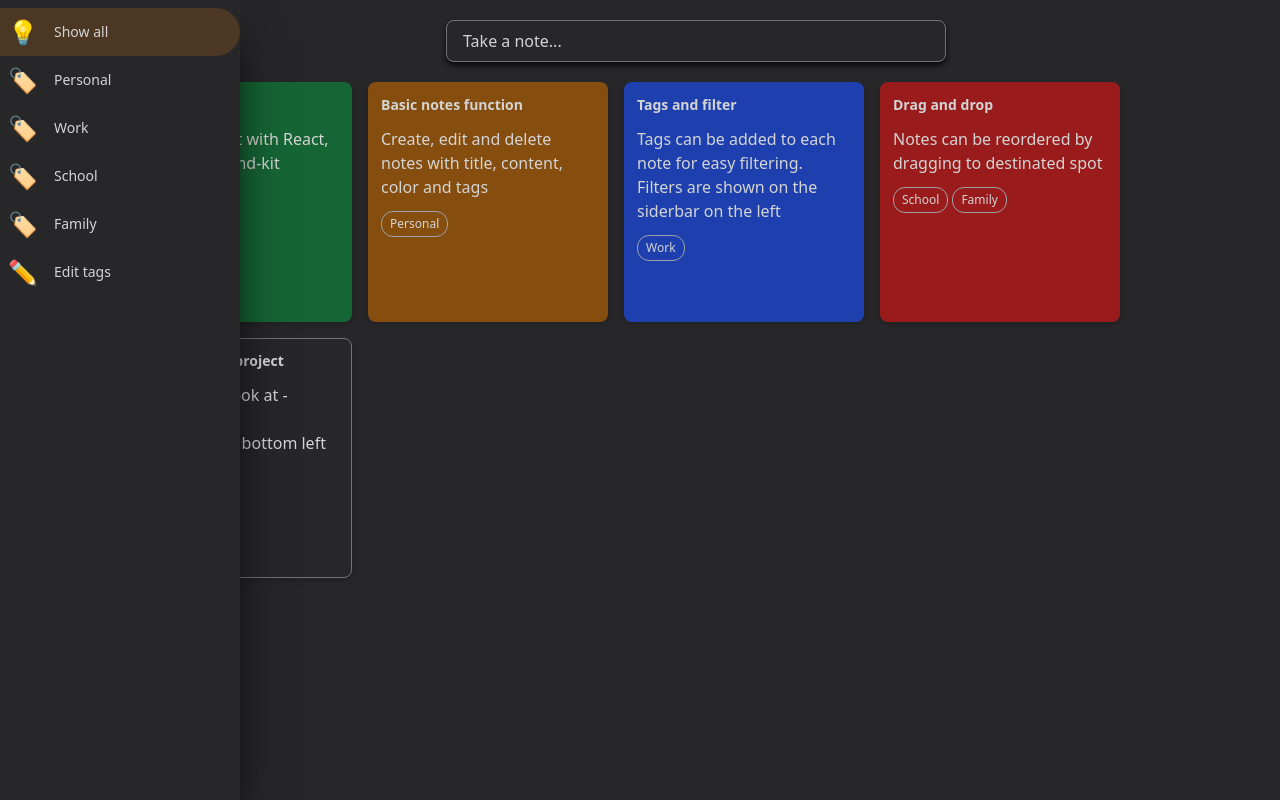
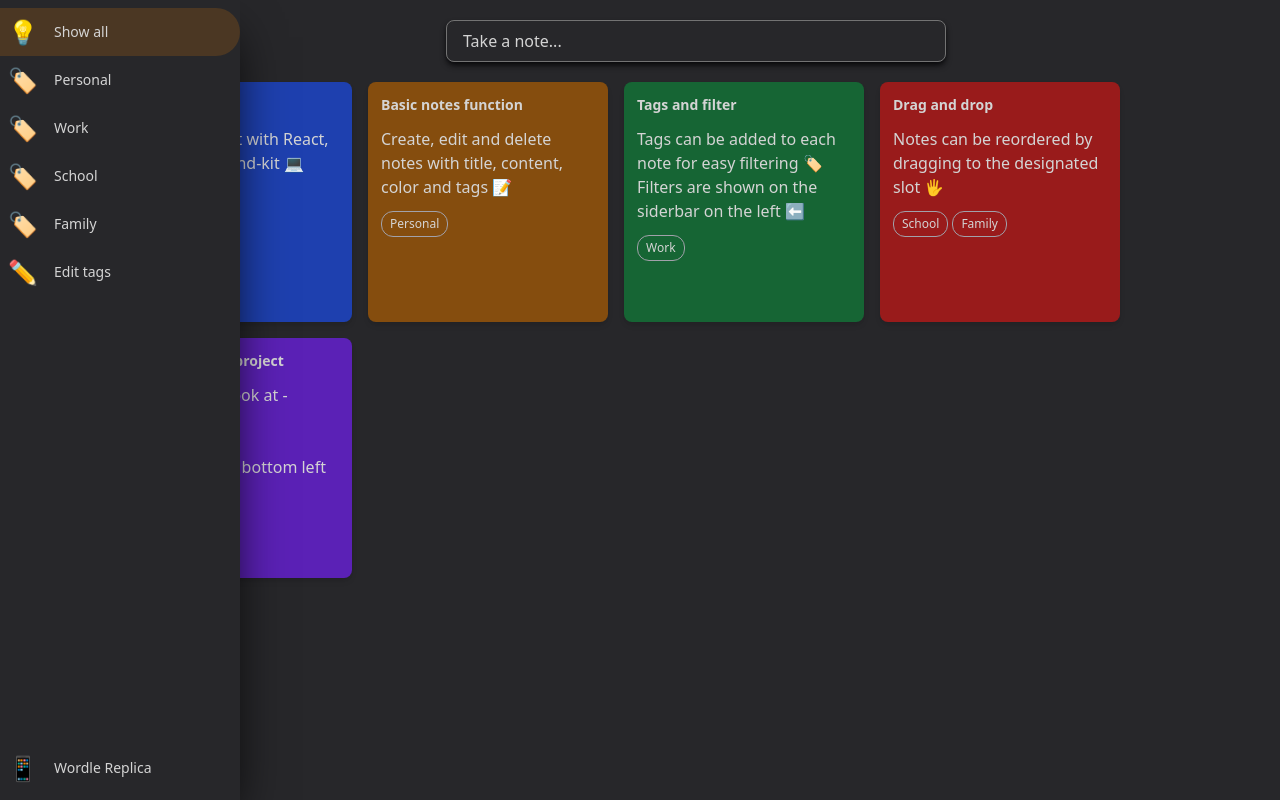
Before and after one commit to Michael-Chan-1992/notes_code, a React (Vite) app: page / in a window 1280 px wide. Built offline with nearby package versions, Linux system fonts and the light colour scheme.

Commit message:
added wordle link and minor text change

```diff
--- a/src/component/entry/ColorPicker.jsx
+++ b/src/component/entry/ColorPicker.jsx
@@ -9,7 +9,7 @@ export const COLORS = {
   yellow: "bg-yellow-800",
   green: "bg-green-800",
   blue: "bg-blue-800",
-  voilet: "bg-violet-800",
+  violet: "bg-violet-800",
   purple: "bg-purple-800",
 };
 
--- a/src/component/siderbar/SideBar.jsx
+++ b/src/component/siderbar/SideBar.jsx
@@ -1,6 +1,7 @@
 import { useContext } from "react";
 import { TagsContext, TAGS_ENUM } from "../../context/TagsContext";
 import SideBarTag from "./SideBarTag";
+import WordleTag from "./WordleTag";
 
 export default function Sidebar() {
   const { tags, currentFilterTag } = useContext(TagsContext);
@@ -15,7 +16,7 @@ export default function Sidebar() {
   ));
   return (
     <aside className="sidebar-transition group fixed z-10 h-dvh w-12 bg-inherit py-2 transition-all hover:w-60 hover:shadow-2xl hover:shadow-black">
-      <ul>
+      <ul className="flex h-full flex-col">
         <SideBarTag
           isCurrentTag={currentFilterTag === TAGS_ENUM.all}
           icon="💡"
@@ -27,6 +28,7 @@ export default function Sidebar() {
           icon="✏️"
           tag={TAGS_ENUM.edit}
         />
+        <WordleTag />
       </ul>
     </aside>
   );
--- /dev/null
+++ b/src/component/siderbar/WordleTag.jsx
@@ -0,0 +1,14 @@
+export default function WordleTag() {
+  return (
+    <a
+      href="https://michael-chan-1992.github.io/wordle_replica/"
+      target="_blank"
+      className="sidebar-transition mt-auto flex items-center rounded-full bg-opacity-20 p-2 text-2xl transition-all hover:cursor-pointer hover:bg-neutral-700 group-hover:rounded-s-none"
+    >
+      <span>📱</span>
+      <span className="sidebar-transition-delay ml-4 overflow-hidden whitespace-nowrap text-sm group-hover:overflow-ellipsis">
+        Wordle Replica
+      </span>
+    </a>
+  );
+}
--- a/src/localStorage.js
+++ b/src/localStorage.js
@@ -18,15 +18,15 @@ const parsedNotes = localStorageNotes
       {
         id: 0,
         title: "Welcome!",
-        content: "This app is built with React, Tailwind CSS, dnd-kit",
+        content: "This app is built with React, Tailwind CSS, dnd-kit 💻",
         tags: [],
-        color: "green",
+        color: "blue",
       },
       {
         id: 1,
         title: "Basic notes function",
         content:
-          "Create, edit and delete notes with title, content, color and tags",
+          "Create, edit and delete notes with title, content, color and tags 📝",
         tags: ["Personal"],
         color: "yellow",
       },
@@ -34,14 +34,14 @@ const parsedNotes = localStorageNotes
         id: 2,
         title: "Tags and filter",
         content:
-          "Tags can be added to each note for easy filtering.\nFilters are shown on the siderbar on the left",
+          "Tags can be added to each note for easy filtering 🏷️\nFilters are shown on the siderbar on the left ⬅️",
         tags: ["Work"],
-        color: "blue",
+        color: "green",
       },
       {
         id: 3,
         title: "Drag and drop",
-        content: "Notes can be reordered by dragging to destinated spot",
+        content: "Notes can be reordered by dragging to the designated slot 🖐️",
         tags: ["School", "Family"],
         color: "red",
       },
@@ -49,9 +49,9 @@ const parsedNotes = localStorageNotes
         id: 4,
         title: "Other personal project",
         content:
-          "Please take a look at -\nWordle Replica\nClick the link in bottom left corner!",
+          "Please take a look at -\nWordle Replica\n\nClick the link in bottom left corner! ↙️",
         tags: [],
-        color: "transparent",
+        color: "violet",
       },
     ];
 
```
